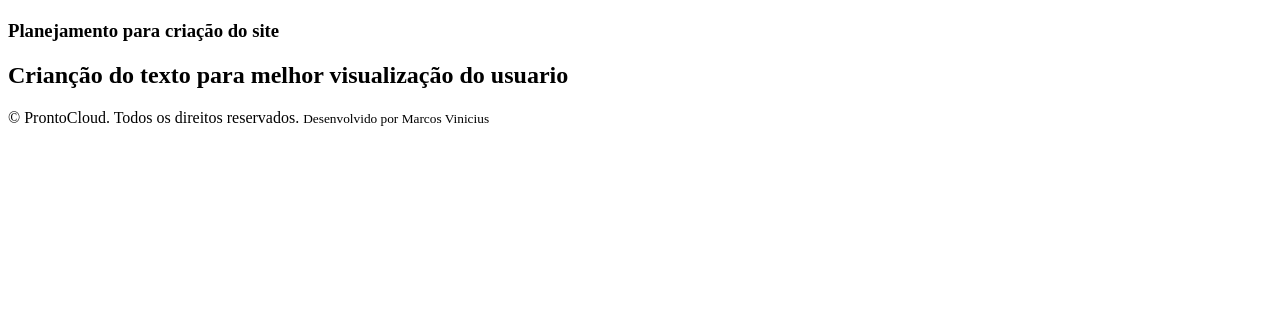
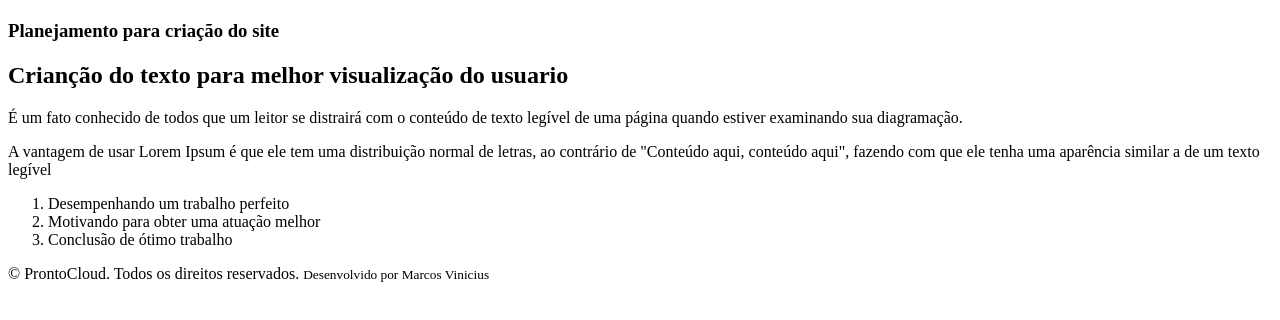
Before and after one commit to Marcosvisantos/prontocloud, a plain HTML site: page index.html in a window 1280 px wide. Shown: the part 66-386 px from the top of the page. Drawn offline with Linux system fonts and the light colour scheme.

Commit message:
incluir um texto no projeto

```diff
--- a/index.html
+++ b/index.html
@@ -18,6 +18,19 @@
             <h1>Planejamento para criação do site</h1>
             <h2>Crianção do texto para melhor visualização do usuario</h2>
 
+            <p>É um fato conhecido de todos que um leitor se distrairá com o conteúdo
+            de texto legível de uma página quando estiver examinando sua diagramação.</p>
+
+            <p>A vantagem de usar Lorem Ipsum é que ele tem uma distribuição normal de letras, ao contrário de "Conteúdo aqui, conteúdo aqui",
+            fazendo com que ele tenha uma aparência similar a de um texto legível</p>
+
+            <ol>
+                <li>Desempenhando um trabalho perfeito</li>
+                <li>Motivando para obter uma atuação melhor</li>
+                <li>Conclusão de ótimo trabalho</li>
+            </ol>
+
+
         </article>
     </section>
     <footer>
```
